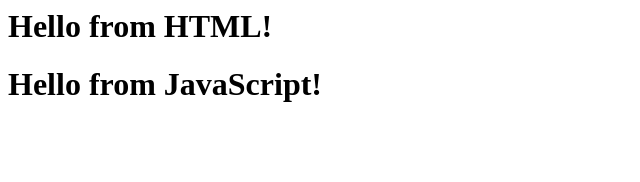
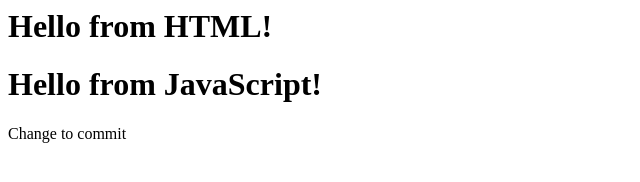
Before and after one commit to jamesleasure/IT2320-JamesLeasure-Fall2018, a plain HTML site: page Lab1/index.html in a window 1280 px wide. Shown: the whole page, without its empty margins (0-640 px from the left). Drawn offline with Linux system fonts and the light colour scheme.

Commit message:
Completed Lab 1

```diff
--- a/Lab1/index.html
+++ b/Lab1/index.html
@@ -6,5 +6,6 @@
 <body onload="sayHelloJS()">
     <h1>Hello from HTML!</h1>
     <h1 id="js"></h1>
+    Change to commit
 </body>
 </html>
```
